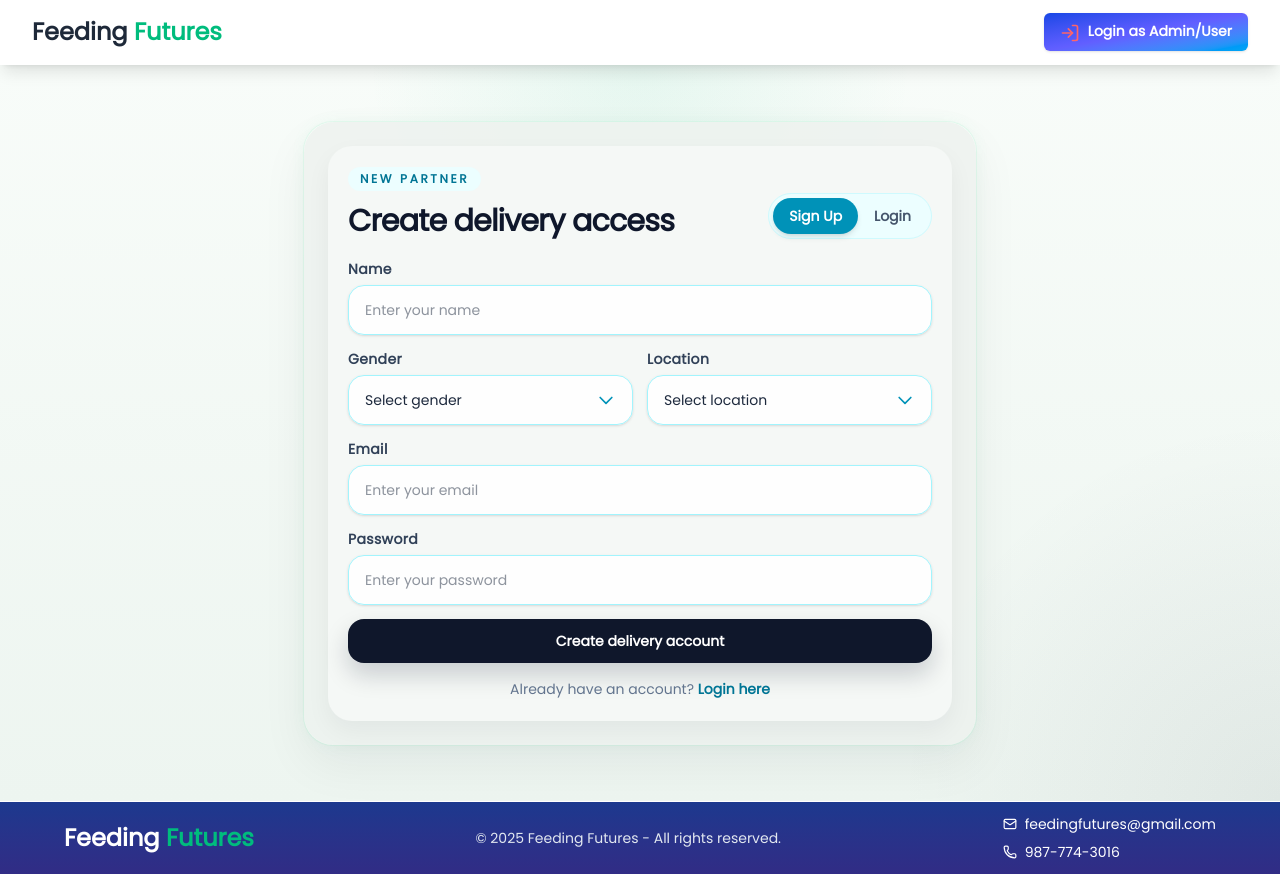
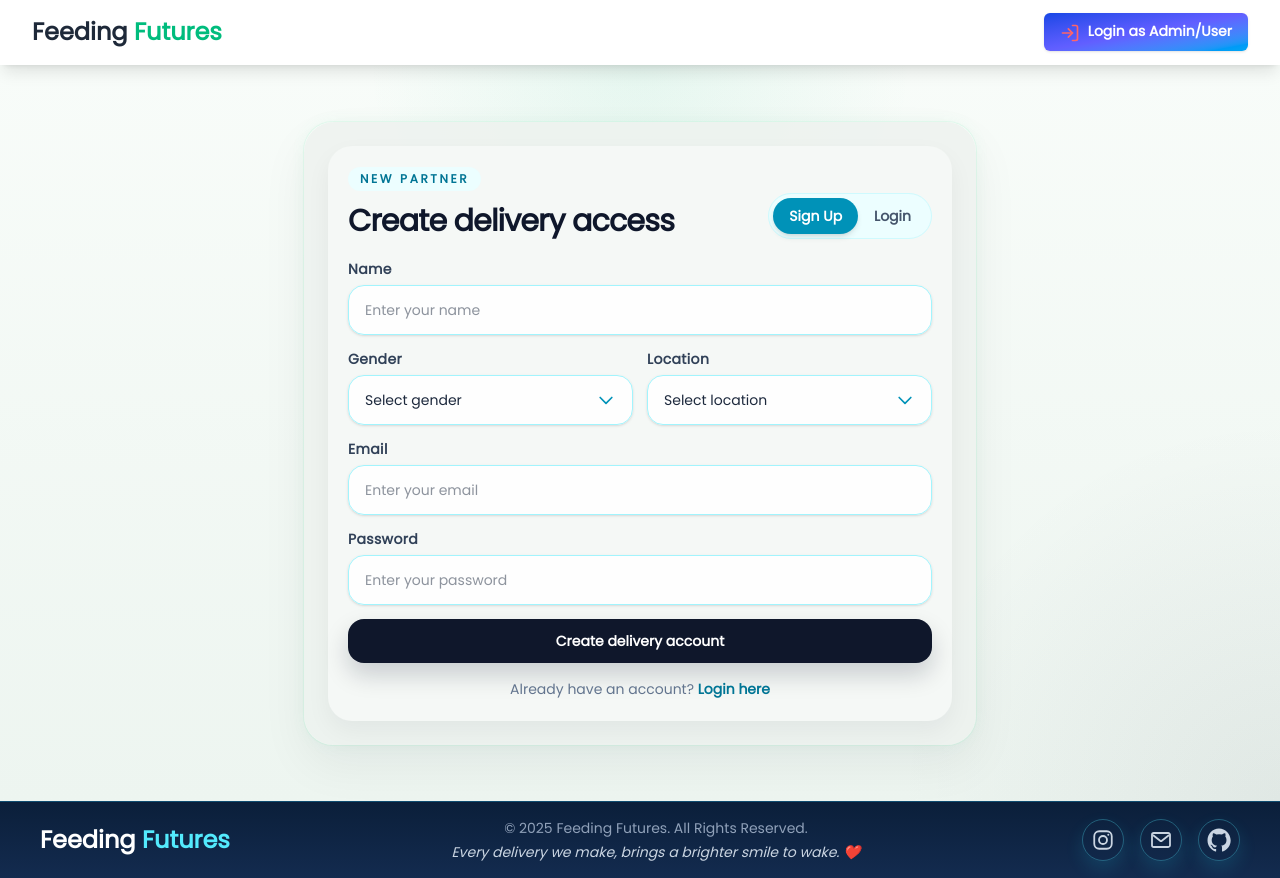
Before and after one commit to namanmahajan2020/Feeding-Futures, a React (Vite) app in the folder Feeding-Futures/delivery/: page /signup in a window 1280 px wide. Built offline with nearby package versions, Linux system fonts and the light colour scheme.

Commit message:
delivery footer

```diff
--- a/Feeding-Futures/delivery/src/components/Footer.jsx
+++ b/Feeding-Futures/delivery/src/components/Footer.jsx
@@ -1,41 +1,90 @@
-import React from 'react';
-import { Mail, Phone } from 'lucide-react';
+import React from "react";
 
 const Footer = () => {
   const currentYear = new Date().getFullYear();
 
   return (
-        <footer
-            id="contact"
-            className="bg-gradient-to-b from-blue-900 to-indigo-900 px-4 py-4 text-center text-white border-t-1 lg:px-6 lg:py-3"
-        >
-            <div className="mx-auto max-w-6xl">
-                <div className="flex flex-col items-center gap-3 lg:flex-row lg:justify-between lg:items-center">
-                    <div className="flex-shrink-0 text-2xl font-extrabold text-white cursor-pointer">
-                        Feeding <b className="text-emerald-500">Futures</b>
+    <footer className="border-t border-cyan-400/20 bg-[linear-gradient(180deg,#0b1f3a_0%,#132b4f_100%)] px-4 py-4 text-sm text-slate-300 md:px-10">
+      <div className="flex flex-col items-center justify-between gap-4 text-center md:flex-row md:text-left">
+        <h2 className="text-2xl font-semibold text-white">
+          Feeding <span className="text-cyan-300">Futures</span>
+        </h2>
+
+        <div className="text-center text-sm text-slate-400">
+          <p>&copy; {currentYear} Feeding Futures. All Rights Reserved.</p>
+          <p className="mt-1 italic text-slate-300">
+            Every delivery we make, brings a brighter smile to wake. {"\u2764\uFE0F"}
+          </p>
         </div>
 
-                    <p className="max-w-[14rem] text-sm leading-6 text-slate-200 lg:max-w-none">
-                        &copy; {currentYear} Feeding Futures - All rights reserved.
-                    </p>
-
-                    <div className="flex flex-col items-center gap-2 lg:items-start">
+        <div className="flex flex-wrap items-center justify-center gap-4">
           <a
-                            href="mailto:feedingfutures@gmail.com"
-                            className="flex items-center text-sm text-white hover:text-emerald-300 transition-colors duration-200"
+            href="https://www.instagram.com/namanmahajan_17/"
+            target="_blank"
+            rel="noreferrer"
+            className="rounded-full border border-cyan-300/30 bg-transparent p-2 text-slate-300 shadow-[0_8px_18px_rgba(34,211,238,0.14)] transition hover:-translate-y-0.5 hover:text-cyan-200 active:text-cyan-300"
+            aria-label="Instagram"
           >
-                            <Mail className="mr-2 h-3.5 w-3.5 shrink-0" />
-                            feedingfutures@gmail.com
+            <svg
+              className="h-6 w-6"
+              viewBox="0 0 24 24"
+              fill="none"
+              xmlns="http://www.w3.org/2000/svg"
+            >
+              <rect
+                x="3.25"
+                y="3.25"
+                width="17.5"
+                height="17.5"
+                rx="5"
+                stroke="currentColor"
+                strokeWidth="1.8"
+              />
+              <circle cx="12" cy="12" r="4" stroke="currentColor" strokeWidth="1.8" />
+              <circle cx="17.3" cy="6.7" r="1" fill="currentColor" />
+            </svg>
           </a>
-
           <a
-                            href="tel:+1234567890"
-                            className="flex items-center text-sm text-white hover:text-emerald-300 transition-colors duration-200"
+            href="mailto:mahajannaman2020@gmail.com"
+            className="rounded-full border border-cyan-300/30 bg-transparent p-2 text-slate-300 shadow-[0_8px_18px_rgba(34,211,238,0.14)] transition hover:-translate-y-0.5 hover:text-cyan-200 active:text-cyan-300"
+            aria-label="Gmail"
           >
-                            <Phone className="mr-2 h-3.5 w-3.5 shrink-0" />
-                            987-774-3016
+            <svg
+              className="h-6 w-6"
+              viewBox="0 0 24 24"
+              fill="none"
+              xmlns="http://www.w3.org/2000/svg"
+            >
+              <path
+                d="M3 6.75A1.75 1.75 0 0 1 4.75 5h14.5A1.75 1.75 0 0 1 21 6.75v10.5A1.75 1.75 0 0 1 19.25 19H4.75A1.75 1.75 0 0 1 3 17.25V6.75Z"
+                stroke="currentColor"
+                strokeWidth="1.8"
+              />
+              <path
+                d="m4.5 7.5 6.64 5.22a1.4 1.4 0 0 0 1.72 0L19.5 7.5"
+                stroke="currentColor"
+                strokeWidth="1.8"
+                strokeLinecap="round"
+                strokeLinejoin="round"
+              />
+            </svg>
           </a>
-                    </div>
+          <a
+            href="https://github.com/namanmahajan2020"
+            target="_blank"
+            rel="noreferrer"
+            className="rounded-full border border-cyan-300/30 bg-transparent p-2 text-slate-300 shadow-[0_8px_18px_rgba(34,211,238,0.14)] transition hover:-translate-y-0.5 hover:text-cyan-200 active:text-cyan-300"
+            aria-label="GitHub"
+          >
+            <svg
+              className="h-6 w-6"
+              viewBox="0 0 24 24"
+              fill="currentColor"
+              xmlns="http://www.w3.org/2000/svg"
+            >
+              <path d="M12 .5C5.65.5.5 5.8.5 12.33c0 5.22 3.3 9.64 7.87 11.2.58.11.79-.26.79-.58 0-.28-.01-1.04-.02-2.04-3.2.71-3.88-1.59-3.88-1.59-.52-1.37-1.28-1.73-1.28-1.73-1.05-.73.08-.72.08-.72 1.16.08 1.78 1.23 1.78 1.23 1.03 1.84 2.7 1.31 3.36 1 .1-.77.4-1.31.73-1.61-2.55-.3-5.23-1.31-5.23-5.84 0-1.29.45-2.35 1.19-3.18-.12-.3-.52-1.5.11-3.12 0 0 .97-.32 3.19 1.21a10.7 10.7 0 0 1 5.82 0c2.22-1.53 3.18-1.21 3.18-1.21.64 1.62.24 2.82.12 3.12.74.83 1.18 1.89 1.18 3.18 0 4.54-2.68 5.53-5.24 5.83.41.36.78 1.08.78 2.18 0 1.58-.01 2.85-.01 3.24 0 .32.21.7.8.58 4.56-1.57 7.86-5.98 7.86-11.2C23.5 5.8 18.35.5 12 .5Z" />
+            </svg>
+          </a>
         </div>
       </div>
     </footer>
```
Lines whose indentation alone changed are shown as unchanged.
